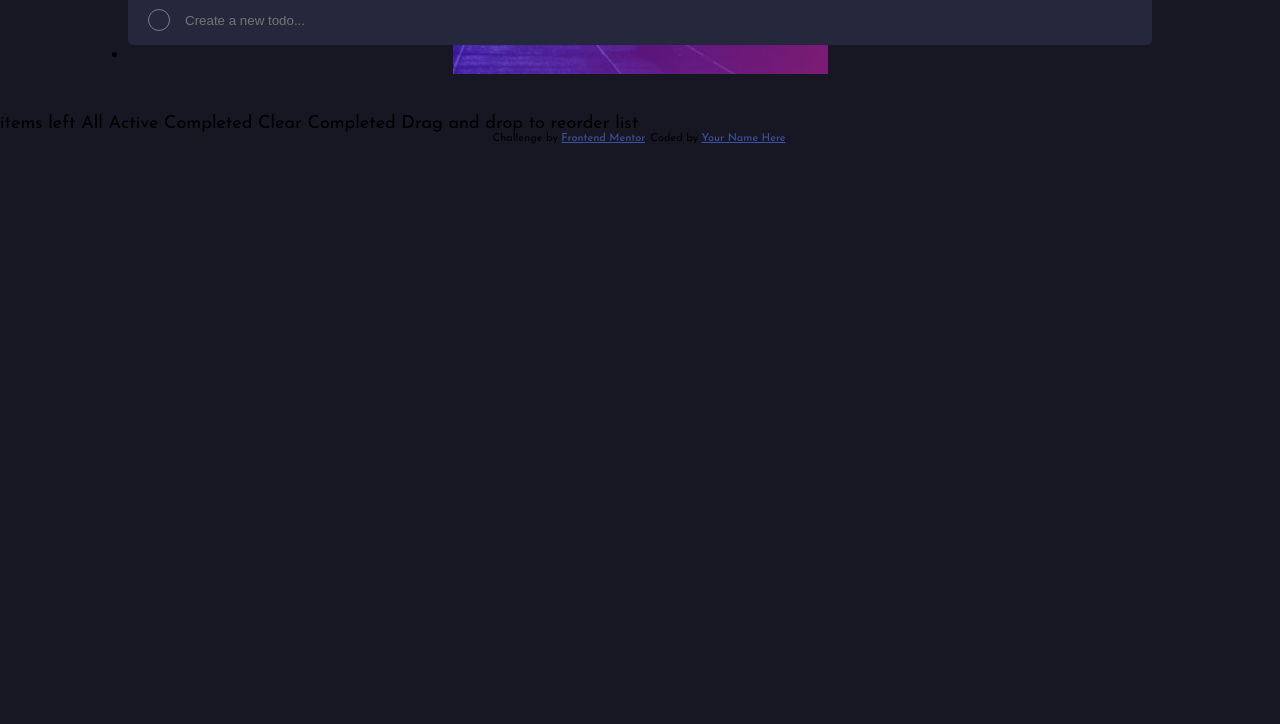
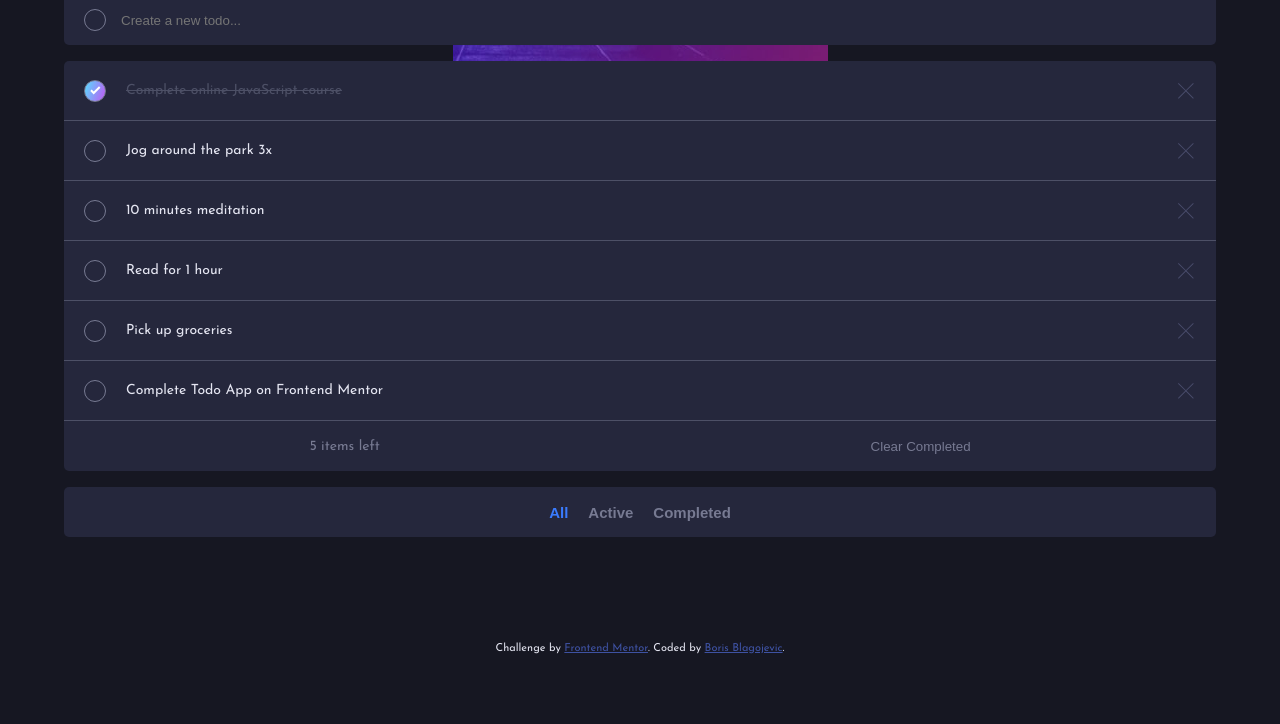
Before and after one commit to Blagoja95/todo-app, a website built with Parcel: page index.html in a window 1280 px wide. Shown: the part 126-850 px from the top of the page. Built offline with nearby package versions, Linux system fonts and the light colour scheme.

Commit message:
manage section, active and complete state

```diff
--- a/index.html
+++ b/index.html
@@ -34,7 +34,7 @@
       <section class="section input-section">
         <form action="">
           <div class="input-container">
-            <button class="btn btn-check-mark"></button>
+            <button class="btn btn--check-mark"></button>
             <input
               class="input-field"
               type="input"
@@ -43,22 +43,71 @@
           </div>
         </form>
       </section>
+      <!-- USER GENERATED CONTENT  -->
       <section class="section todo-section">
         <ul class="tasks">
-          <li class="task"></li>
+          <!-- TEMPLATE CONTENT -->
+          <!-- <li class="task">
+            <button class="btn btn--check-mark"></button>
+            <p class="task__paragraph">Some Task</p>
+            <button class="btn btn--delete"></button>
+          </li> -->
+          <li class="task completed">
+            <button class="btn btn--check-mark"></button>
+            <p class="task__paragraph">Complete online JavaScript course</p>
+            <button class="btn btn--delete"></button>
+          </li>
+          <li class="task">
+            <button class="btn btn--check-mark"></button>
+            <p class="task__paragraph">Jog around the park 3x</p>
+            <button class="btn btn--delete"></button>
+          </li>
+
+          <li class="task">
+            <button class="btn btn--check-mark"></button>
+            <p class="task__paragraph">10 minutes meditation</p>
+            <button class="btn btn--delete"></button>
+          </li>
+          <li class="task">
+            <button class="btn btn--check-mark"></button>
+            <p class="task__paragraph">Read for 1 hour</p>
+            <button class="btn btn--delete"></button>
+          </li>
+          <li class="task">
+            <button class="btn btn--check-mark"></button>
+            <p class="task__paragraph">Pick up groceries</p>
+            <button class="btn btn--delete"></button>
+          </li>
+          <li class="task">
+            <button class="btn btn--check-mark"></button>
+            <p class="task__paragraph">Complete Todo App on Frontend Mentor</p>
+            <button class="btn btn--delete"></button>
+          </li>
         </ul>
+      </section>
+      <section class="section manage-section">
+        <div class="stats">
+          <p class="stat__item-count">5 items left</p>
+          <button class="btn btn--clear">Clear Completed</button>
+        </div>
+        <div class="filters">
+          <button class="btn btn--filter btn--active">All</button>
+          <button class="btn btn--filter">Active</button>
+          <button class="btn btn--filter">Completed</button>
+        </div>
       </section>
     </main>
 
-    <!-- Add dynamic number -->
-    items left All Active Completed Clear Completed Drag and drop to reorder
-    list
-
-    <div class="attribution">
+    <footer class="attribution">
       Challenge by
-      <a href="https://www.frontendmentor.io?ref=challenge" target="_blank"
+      <a
+        target="_blank"
+        href="https://www.frontendmentor.io?ref=challenge"
+        target="_blank"
         >Frontend Mentor</a
-      >. Coded by <a href="#">Your Name Here</a>.
-    </div>
+      >. Coded by
+      <a target="_blank" href="https://github.com/Blagoja95">Boris Blagojevic</a
+      >.
+    </footer>
   </body>
 </html>
--- a/src/sass/_attribution.scss
+++ b/src/sass/_attribution.scss
@@ -1,6 +1,12 @@
 .attribution {
-  font-size: 11px;
+  position: absolute;
+  bottom: 0;
+  right: 10%;
+  padding: 2rem 0;
+  width: 80%;
+  font-size: 1.1rem;
   text-align: center;
+  color: $Light-Grayish-Blue;
 }
 .attribution a {
   color: hsl(228, 45%, 44%);
--- a/src/sass/_btn.scss
+++ b/src/sass/_btn.scss
@@ -1,11 +1,52 @@
 .btn {
   background: transparent;
   border: none;
+
+  &:hover {
+    cursor: pointer;
+  }
 }
 
-.btn-check-mark {
+.btn--check-mark {
   margin-left: 2rem;
+  border: 1px solid $Dark-Grayish-Blue;
   padding: 1rem;
-  border: 1px solid $Dark-Grayish-Blue;
   border-radius: 2rem;
 }
+
+.completed .btn--check-mark {
+  background: linear-gradient(110deg, $Light-Blue, $Light-Pink);
+  position: relative;
+
+  &::after {
+    position: absolute;
+    content: "";
+    padding: 2rem;
+    background-image: url("../images/icon-check.svg");
+    background-repeat: no-repeat;
+    background-position: center;
+    transform: translate(-50%, -50%);
+  }
+}
+
+.btn--delete {
+  background-image: url("../images/icon-cross.svg");
+  background-size: contain;
+  background-repeat: no-repeat;
+  padding: 0.8rem;
+  padding-right: 3rem;
+}
+
+.btn--clear {
+  color: $Dark-Grayish-Blue;
+}
+
+.btn--filter {
+  color: $Dark-Grayish-Blue;
+  font-weight: 700;
+  font-size: 1.5rem;
+}
+
+.btn--active {
+  color: $Bright-Blue;
+}
--- a/src/sass/_colors.scss
+++ b/src/sass/_colors.scss
@@ -1,7 +1,8 @@
 // ### Primary
 
 $Bright-Blue: hsl(220, 98%, 61%);
-$Check-Background: linear-gradient (hsl(192, 100%, 67%), hsl(280, 87%, 65%));
+$Light-Blue: hsl(192, 100%, 67%);
+$Light-Pink: hsl(280, 87%, 65%);
 
 // ### Neutral
 
@@ -24,4 +25,4 @@ $Light-Grayish-Blue: hsl(236, 33%, 92%);
 
 $Dark-Grayish-Blue: hsl(234, 11%, 52%);
 $Very-Dark-Grayish-Blue: hsl(233, 14%, 35%);
-$Very-Dark-Grayish-Blue: hsl(237, 14%, 26%);
+$Very-Dark-Grayish-Blue1: hsl(237, 14%, 26%);
--- a/src/sass/_general.scss
+++ b/src/sass/_general.scss
@@ -30,11 +30,15 @@ body {
   width: 100%;
   height: 5rem;
   background-color: $Very-Dark-Desaturated-Blue;
-  border-radius: 0.5rem;
+  font-size: 1.4rem;
+}
+
+%section-margin {
+  margin-top: 1.6rem;
 }
 
 .main {
-  width: 80%;
+  width: 90%;
   margin: 5rem auto;
 }
 
--- a/src/sass/_input.scss
+++ b/src/sass/_input.scss
@@ -2,6 +2,7 @@
   @extend %container;
   @extend %flexbox;
   justify-content: flex-start;
+  border-radius: 0.5rem;
 }
 
 .input-field {
--- /dev/null
+++ b/src/sass/_manage.scss
@@ -0,0 +1,15 @@
+.stats {
+  @extend %container;
+  @extend %flexbox;
+  justify-content: space-around;
+  color: $Dark-Grayish-Blue;
+  border-radius: 0 0 0.5rem 0.5rem;
+}
+
+.filters {
+  @extend %section-margin;
+  @extend %container;
+  @extend %flexbox;
+  gap: 2rem;
+  border-radius: 0.5rem;
+}
--- /dev/null
+++ b/src/sass/_tasks.scss
@@ -0,0 +1,29 @@
+.todo-section {
+  @extend %section-margin;
+}
+
+.tasks {
+  border-radius: 0.5rem 0.5rem 0 0;
+  list-style: none;
+  overflow: hidden;
+}
+
+.task {
+  @extend %container;
+  @extend %flexbox;
+  justify-content: space-between;
+  height: 6rem;
+  border-bottom: 1.5px solid $Very-Dark-Grayish-Blue;
+}
+
+.task__paragraph {
+  color: $Light-Grayish-Blue;
+  text-align: left;
+  padding-left: 2rem;
+  width: 100%;
+}
+
+.completed .task__paragraph {
+  text-decoration: line-through;
+  color: $Very-Dark-Grayish-Blue;
+}
--- a/src/sass/main.scss
+++ b/src/sass/main.scss
@@ -1,6 +1,8 @@
+@import "_colors";
 @import "_attribution";
-@import "_colors";
 @import "_general";
 @import "_title-section";
 @import "_btn";
 @import "_input";
+@import "_tasks";
+@import "_manage";
```
Also changed, not shown: src/css/main.css, 1 other file.
